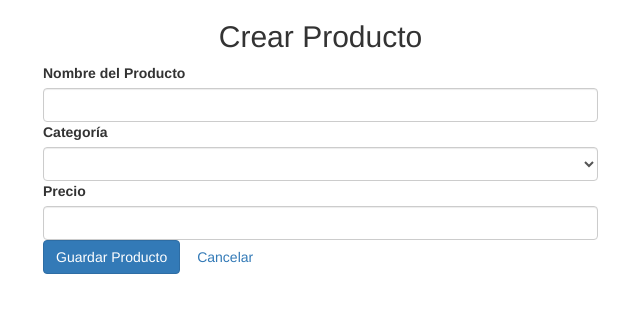
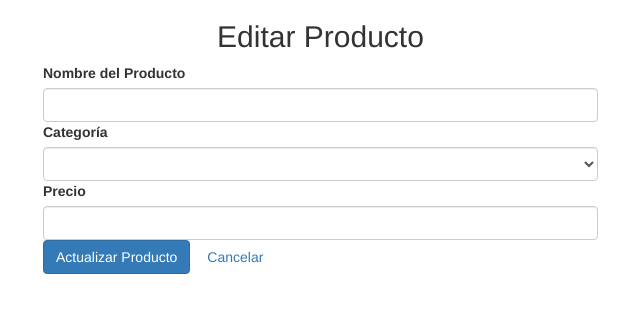
Before and after one commit to SebVaGo/flask_project, a Flask app: template app/templates/admin/product_form.html in a window 1280 px wide. Shown: the top 313 px of the page, without its empty margins (27-667 px from the left). Run offline with Flask 3, Linux system fonts and the light colour scheme; the template is opened without the code that fills it: values that come from a table or form of the project are taken from there, others are empty; tables that the repository leaves empty hold one stand-in row (values such as "Sample post"); lists and menus that the app fills with data are empty; some libraries are stand-ins or nearby versions.

Commit message:
update functional fixed v2

```diff
--- a/app/templates/admin/product_form.html
+++ b/app/templates/admin/product_form.html
@@ -1,13 +1,22 @@
 {% extends "bootstrap/base.html" %}
 
-{% block title %}Crear Producto{% endblock %}
+{% block title %}
+  {% if product %}Editar Producto{% else %}Crear Producto{% endif %}
+{% endblock %}
+
+{% block head %}
+{{ super() }}
+<meta name="csrf-token" content="{{ csrf_token }}">
+{% endblock %}
 
 {% block content %}
 <div class="container mt-5">
     <div class="row justify-content-center">
         <div class="col-md-6">
             <div class="card shadow p-4">
-                <h2 class="text-center mb-4">Crear Producto</h2>
+                <h2 class="text-center mb-4">{% if product %}Editar Producto{% else %}Crear Producto{% endif %}</h2>
+
+                <div id="messages"></div>
 
                 <form id="productForm">
                     {{ form.hidden_tag() }}
@@ -30,7 +39,9 @@
                         <div class="invalid-feedback"></div>
                     </div>
 
-                    <button type="button" class="btn btn-primary w-100 mb-2" onclick="submitProduct()">Guardar Producto</button>
+                    <button type="button" class="btn btn-primary w-100 mb-2" onclick="submitProduct()">
+                        {% if product %}Actualizar Producto{% else %}Guardar Producto{% endif %}
+                    </button>
                     <a href="{{ url_for('admin.list_products') }}" class="btn btn-secondary w-100">Cancelar</a>
                 </form>
             </div>
@@ -44,11 +55,21 @@
         let formData = new FormData(form);
         let messagesDiv = document.getElementById("messages");
 
-        fetch("{{ url_for('admin.create_product') }}", {
-            method: "POST",
-            body: formData,
-            credentials: "include"
-        })
+        {% if product %}
+            // Para editar producto
+            fetch("{{ url_for('admin.edit_product', product_id=product.id) }}", {
+                method: "POST",
+                body: formData,
+                credentials: "include"
+            })
+        {% else %}
+            // Para crear producto
+            fetch("{{ url_for('admin.create_product') }}", {
+                method: "POST",
+                body: formData,
+                credentials: "include"
+            })
+        {% endif %}
         .then(response => response.json())
         .then(data => {
             if (data.success) {
```
